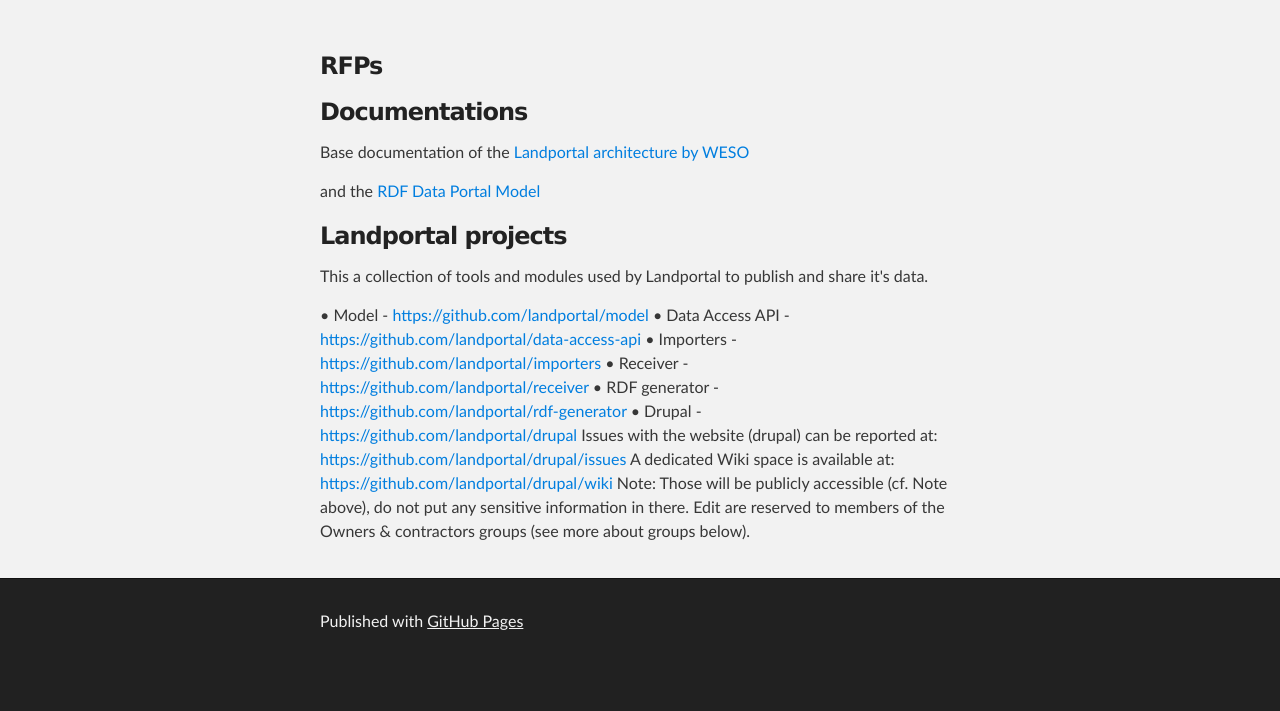
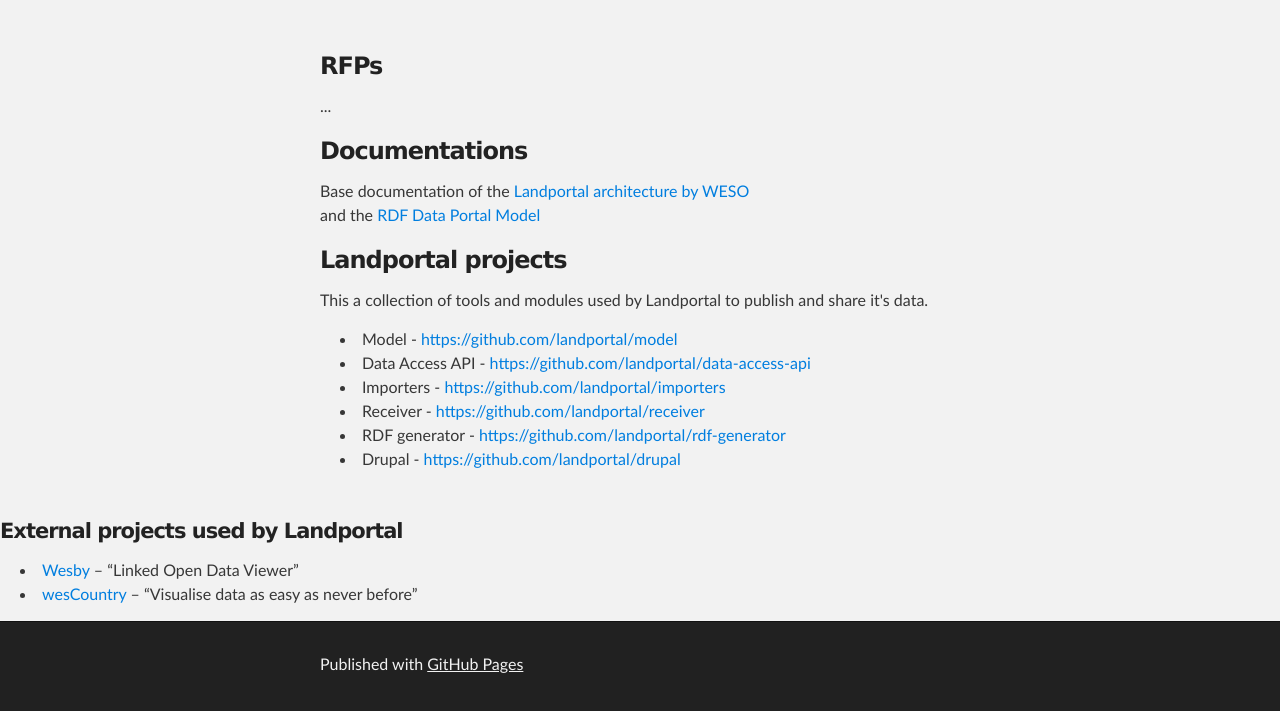
Before and after one commit to landportal/landportal.github.io, a plain HTML site: page index.html in a window 1280 px wide. Shown: the part 212-923 px from the top of the page. Before the commit the page ends 880 px from the top, so only its background shows below. Drawn offline with Linux system fonts and the light colour scheme.

Commit message:
links to external proj., quick reformat

```diff
--- a/index.html
+++ b/index.html
@@ -29,31 +29,30 @@
       <section id="main_content" class="inner">
         <h3>
 <a name="rfps" class="anchor" href="#rfps"><span class="octicon octicon-link"></span></a>RFPs</h3>
-
+<p>...</p>
 <h3>
 <a name="documentations" class="anchor" href="#documentations"><span class="octicon octicon-link"></span></a>Documentations</h3>
 
-<p>Base documentation of the <a href="http://weso.github.io/landportalDoc/">Landportal architecture by WESO</a></p>
-
-<p>and the <a href="http://weso.github.io/landportalDoc/data/">RDF Data Portal Model</a></p>
+<p>Base documentation of the <a href="http://weso.github.io/landportalDoc/">Landportal architecture by WESO</a><br/>and the <a href="http://weso.github.io/landportalDoc/data/">RDF Data Portal Model</a></p>
 
 <h3>
 <a name="landportal-projects" class="anchor" href="#landportal-projects"><span class="octicon octicon-link"></span></a>Landportal projects</h3>
 
 <p>This a collection of tools and modules used by Landportal to publish and share it's data.</p>
-
-<p>• Model - <a href="https://github.com/landportal/model">https://github.com/landportal/model</a>
-• Data Access API - <a href="https://github.com/landportal/data-access-api">https://github.com/landportal/data-access-api</a>
-• Importers - <a href="https://github.com/landportal/importers">https://github.com/landportal/importers</a>
-• Receiver - <a href="https://github.com/landportal/receiver">https://github.com/landportal/receiver</a>
-• RDF generator - <a href="https://github.com/landportal/rdf-generator">https://github.com/landportal/rdf-generator</a>
-• Drupal - <a href="https://github.com/landportal/drupal">https://github.com/landportal/drupal</a>
-  Issues with the website (drupal) can be reported at: <a href="https://github.com/landportal/drupal/issues">https://github.com/landportal/drupal/issues</a>
-  A dedicated Wiki space is available at: <a href="https://github.com/landportal/drupal/wiki">https://github.com/landportal/drupal/wiki</a>
- Note: Those will be publicly accessible (cf. Note above), do not put any sensitive information in
-there. Edit are reserved to members of the Owners &amp; contractors groups (see more about
-groups below).</p>
+<ul>
+<li>Model - <a href="https://github.com/landportal/model">https://github.com/landportal/model</a></li>
+<li>Data Access API - <a href="https://github.com/landportal/data-access-api">https://github.com/landportal/data-access-api</a></li>
+<li>Importers - <a href="https://github.com/landportal/importers">https://github.com/landportal/importers</a></li>
+<li>Receiver - <a href="https://github.com/landportal/receiver">https://github.com/landportal/receiver</a></li>
+<li>RDF generator - <a href="https://github.com/landportal/rdf-generator">https://github.com/landportal/rdf-generator</a></li>
+<li>Drupal - <a href="https://github.com/landportal/drupal">https://github.com/landportal/drupal</a></li>
+</ul>
       </section>
+<h4>External projects used by Landportal</h4>
+<ul>
+<li><a href="https://github.com/weso/Wesby">Wesby</a> – “Linked Open Data Viewer”</li>
+<li><a href="https://github.com/weso/wesCountry">wesCountry</a> – “Visualise data as easy as never before”</li>
+</ul>
     </div>
 
     <!-- FOOTER  -->
```
